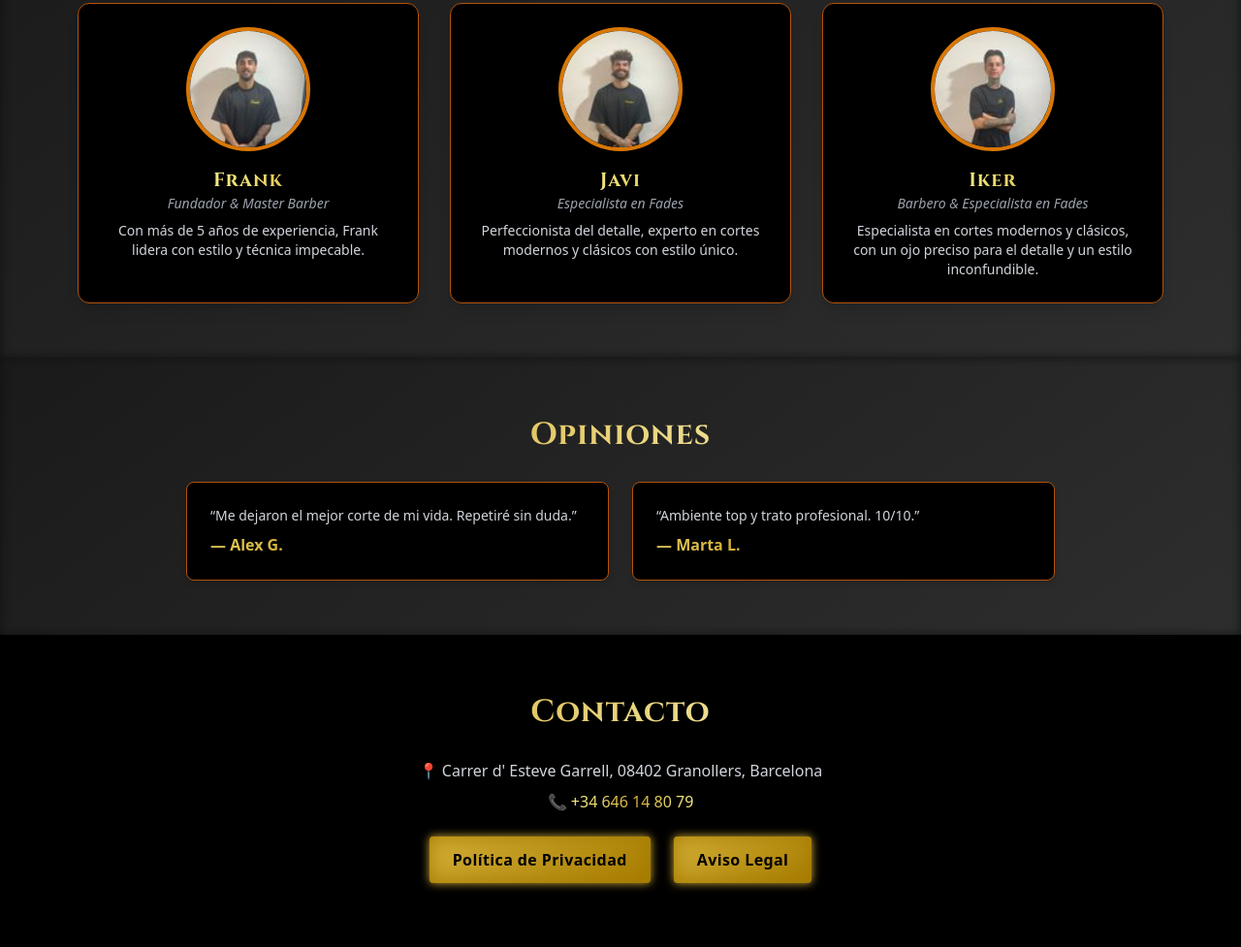
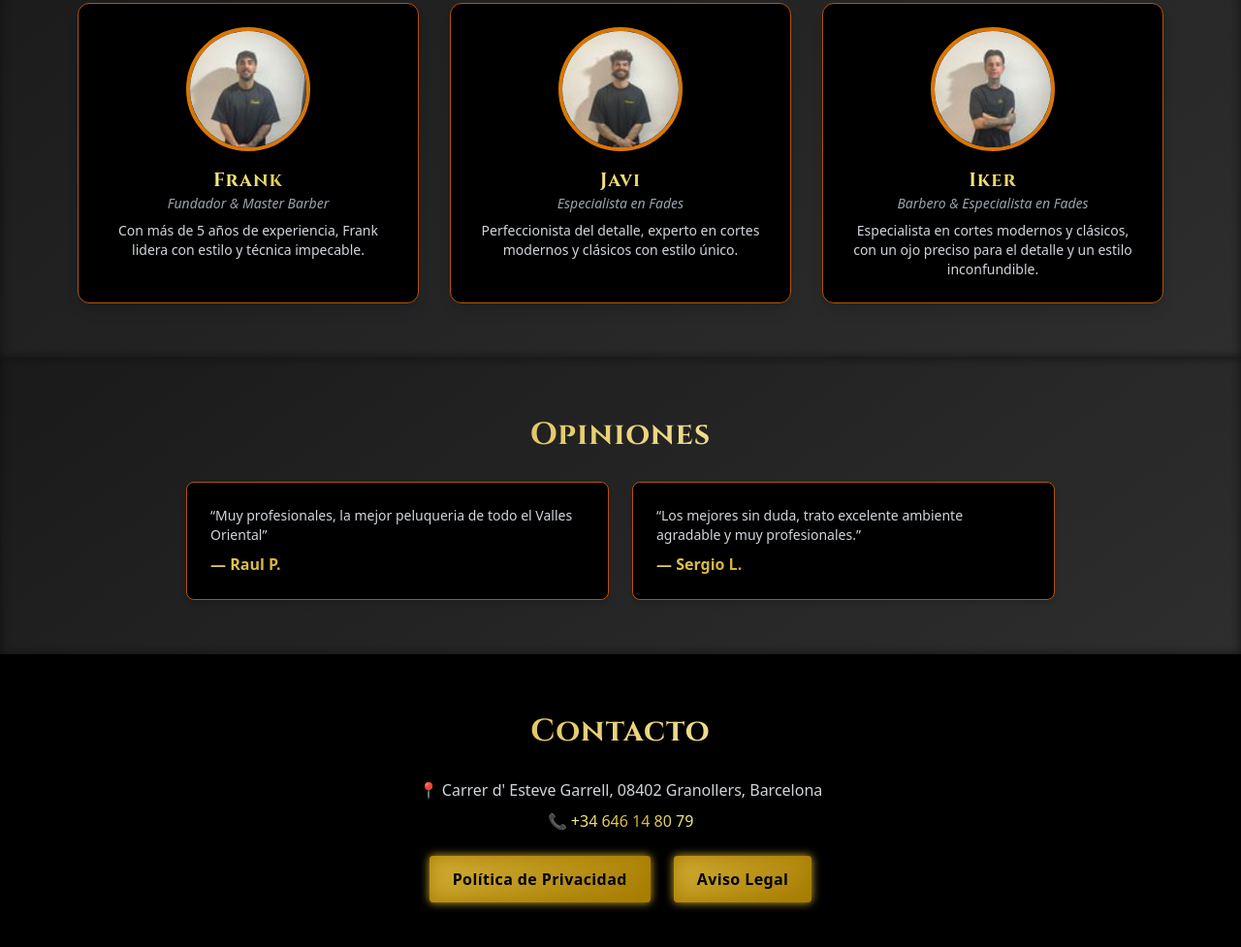
Before and after one commit to Aitor1508/dcbbarbers.github.io, a plain HTML site: page index.html in a window 1280 px wide. Shown: the part 1723-2700 px from the top of the page at 97% size. Drawn offline with nearby package versions, Linux system fonts and the light colour scheme.

Commit message:
Update index.html

```diff
--- a/index.html
+++ b/index.html
@@ -257,12 +257,12 @@
     <h2 class="section-title">Opiniones</h2>
     <div class="max-w-4xl mx-auto grid gap-6 sm:grid-cols-2 text-left">
       <div class="bg-black p-6 rounded-lg border border-yellow-700 shadow-md">
-        <p class="text-sm text-gray-300">“Me dejaron el mejor corte de mi vida. Repetiré sin duda.”</p>
-        <p class="gold font-semibold mt-2">— Alex G.</p>
+        <p class="text-sm text-gray-300">“Muy profesionales, la mejor peluqueria de todo el Valles Oriental”</p>
+        <p class="gold font-semibold mt-2">— Raul P.</p>
       </div>
       <div class="bg-black p-6 rounded-lg border border-yellow-700 shadow-md">
-        <p class="text-sm text-gray-300">“Ambiente top y trato profesional. 10/10.”</p>
-        <p class="gold font-semibold mt-2">— Marta L.</p>
+        <p class="text-sm text-gray-300">“Los mejores sin duda, trato excelente ambiente agradable y muy profesionales.”</p>
+        <p class="gold font-semibold mt-2">— Sergio L.</p>
       </div>
     </div>
   </section>
```
